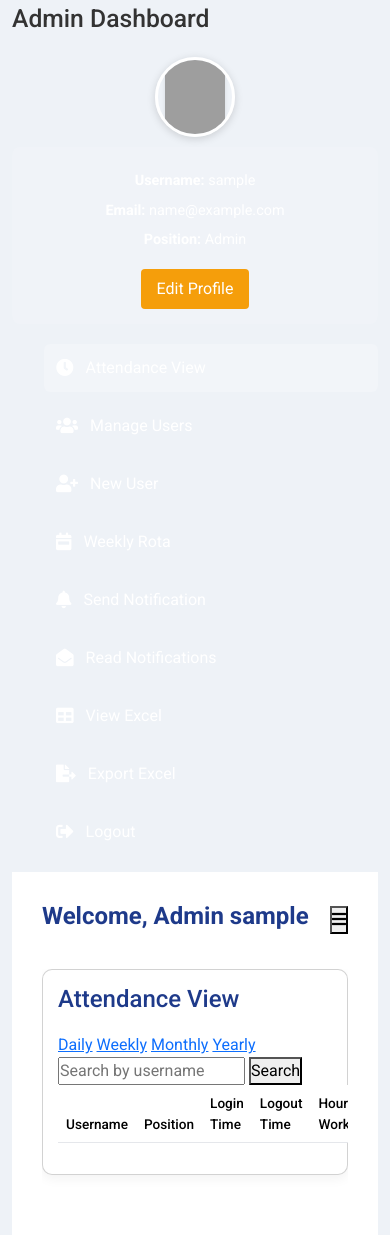
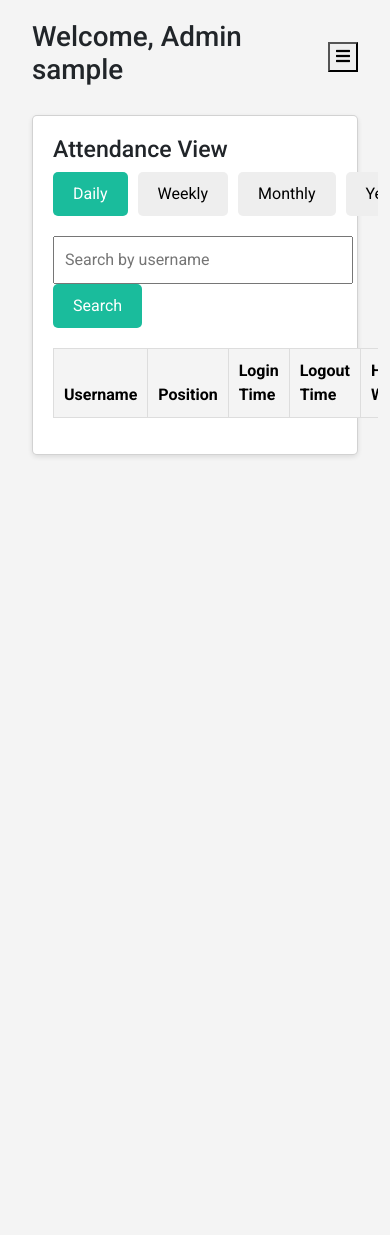
Before and after one commit to jhaishnagit/HRMS-UPDATED-ATTENDANCE-SYSTEM, a Flask app: page /admin in a window 390 px wide. After the commit the page ends 457 px from the top, so only its background shows below. Run offline with Flask 3, Linux system fonts and the light colour scheme; the visitor is signed in with stand-in values (Sample User, id 1); data that the repository does not hold is empty; grey boxes are pictures that could not be loaded.

Commit message:
Update admin.css

```diff
--- a/static/css/admin.css
+++ b/static/css/admin.css
@@ -1,65 +1,176 @@
-* {
+body {
+    font-family: 'Roboto', sans-serif;
+    background-color: #f4f4f4;
     margin: 0;
     padding: 0;
-    box-sizing: border-box;
-    font-family: 'Roboto', sans-serif;
+    display: flex;
+    height: 100vh;
 }
 
-body {
-    background: #eef2f7;
-    min-height: 100vh;
-    color: #333;
-    overflow-x: hidden;
+.container-fluid {
+    display: flex;
+    height: 100%;
 }
 
-.admin-wrapper {
-    display: flex;
-    min-height: 100vh;
-    width: 100%;
-}
-
-.sidebar {
-    width: 280px;
-    background: linear-gradient(180deg, #1e3a8a, #3b82f6);
-    color: #fff;
+.sidebar-pc {
+    width: 250px;
+    background-color: #2c3e50;
+    color: white;
     padding: 20px;
     position: fixed;
     height: 100%;
-    transition: transform 0.3s ease;
-    z-index: 1000;
-    box-shadow: 2px 0 10px rgba(0, 0, 0, 0.1);
     overflow-y: auto;
-    -webkit-overflow-scrolling: touch;
 }
 
-.sidebar.collapsed {
-    transform: translateX(-280px);
+.offcanvas-header {
+    display: flex;
+    justify-content: space-between;
+    align-items: center;
 }
 
-.sidebar-header {
-    text-align: center;
-    padding-bottom: 20px;
-    border-bottom: 1px solid rgba(255, 255, 255, 0.2);
+.sidebar-nav {
+    list-style: none;
+    padding: 0;
 }
 
-.sidebar-header h2 {
-    font-size: 1.5rem;
-    font-weight: 700;
+.sidebar-nav li {
+    margin-bottom: 10px;
+}
+
+.sidebar-nav a {
+    color: white;
+    text-decoration: none;
+    display: flex;
+    align-items: center;
+    padding: 10px;
+    border-radius: 5px;
+    transition: background-color 0.3s;
+}
+
+.sidebar-nav a:hover {
+    background-color: #34495e;
+}
+
+.sidebar-nav .active a {
+    background-color: #1abc9c;
+}
+
+.sidebar-text {
+    margin-left: 10px;
+}
+
+.main-content {
+    flex-grow: 1;
+    padding: 20px;
+    margin-left: 250px;
+    overflow-y: auto;
+}
+
+.header {
+    display: flex;
+    justify-content: space-between;
+    align-items: center;
+    margin-bottom: 20px;
+}
+
+.toggle-btn {
+    display: none;
+}
+
+.flash-messages p {
+    padding: 10px;
+    border-radius: 5px;
+    margin-bottom: 10px;
+}
+
+.success {
+    background-color: #dff0d8;
+    color: #3c763d;
+}
+
+.error {
+    background-color: #f2dede;
+    color: #a94442;
+}
+
+.content-section {
+    display: none;
+}
+
+.content-section.active {
+    display: block;
+}
+
+.card {
+    background-color: white;
+    padding: 20px;
+    border-radius: 5px;
+    box-shadow: 0 2px 5px rgba(0,0,0,0.1);
+    margin-bottom: 20px;
+}
+
+.view-tabs {
+    display: flex;
+    margin-bottom: 20px;
+}
+
+.view-tabs a {
+    padding: 10px 20px;
+    margin-right: 10px;
+    background-color: #eee;
+    border-radius: 5px;
+    text-decoration: none;
+    color: black;
+}
+
+.view-tabs a.active {
+    background-color: #1abc9c;
+    color: white;
+}
+
+.search-form {
+    margin-bottom: 20px;
+}
+
+.search-form input {
+    padding: 10px;
+    width: 300px;
+}
+
+.search-form button {
+    padding: 10px 20px;
+    background-color: #1abc9c;
+    color: white;
+    border: none;
+    border-radius: 5px;
+}
+
+.table {
+    width: 100%;
+    border-collapse: collapse;
+}
+
+.table th, .table td {
+    padding: 10px;
+    border: 1px solid #ddd;
+    text-align: left;
+}
+
+.table th {
+    background-color: #f4f4f4;
 }
 
 .profile-section {
-    margin: 20px 0;
     text-align: center;
+    margin-bottom: 20px;
 }
 
 .profile-circle {
-    width: 80px;
-    height: 80px;
+    width: 100px;
+    height: 100px;
     border-radius: 50%;
     overflow: hidden;
     margin: 0 auto 10px;
-    border: 3px solid #fff;
-    box-shadow: 0 2px 8px rgba(0, 0, 0, 0.15);
 }
 
 .profile-circle img {
@@ -68,363 +179,37 @@
     object-fit: cover;
 }
 
-.profile-info {
-    background: rgba(255, 255, 255, 0.1);
-    border-radius: 8px;
-    padding: 15px;
-}
-
-.profile-info p {
-    font-size: 0.9rem;
-    margin: 8px 0;
-    color: #fff;
-}
-
 .profile-info input {
-    width: 100%;
-    padding: 8px;
-    margin: 5px 0;
-    border: none;
-    border-radius: 4px;
     display: none;
-    font-size: 0.9rem;
 }
 
 .profile-info input.active {
     display: block;
 }
 
-.profile-info button {
-    background: #10b981;
-    color: #fff;
-    border: none;
-    padding: 8px 16px;
-    border-radius: 4px;
-    cursor: pointer;
-    margin-top: 10px;
-    transition: background 0.3s;
-}
-
-.profile-info button:hover {
-    background: #059669;
-}
-
-#edit-profile-btn {
-    background: #f59e0b;
-}
-
-#edit-profile-btn:hover {
-    background: #d97706;
-}
-
 #save-profile-btn {
     display: none;
 }
 
-.sidebar-nav {
-    list-style: none;
-    margin-top: 20px;
+@media (max-width: 991px) {
+    .sidebar-pc {
+        position: fixed;
+        top: 0;
+        left: -250px;
+        width: 250px;
+        height: 100%;
+        transition: left 0.3s;
     }
 
-.sidebar-nav li {
-    margin: 10px 0;
-}
-
-.sidebar-nav li a {
-    color: #fff;
-    text-decoration: none;
-    display: flex;
-    align-items: center;
-    padding: 12px;
-    border-radius: 6px;
-    transition: background 0.3s;
-}
-
-.sidebar-nav li a i {
-    margin-right: 12px;
-    font-size: 1.1rem;
-}
-
-.sidebar-nav li a:hover,
-.sidebar-nav li.active a {
-    background: rgba(255, 255, 255, 0.2);
+    .sidebar-pc.show {
+        left: 0;
     }
 
     .main-content {
-    flex: 1;
-    margin-left: 280px;
-    padding: 30px;
-    background: #fff;
-    transition: margin-left 0.3s ease;
-    overflow-y: auto;
-    -webkit-overflow-scrolling: touch;
-}
-
-.main-content.expanded {
         margin-left: 0;
     }
 
-.header {
-    display: flex;
-    justify-content: space-between;
-    align-items: center;
-    margin-bottom: 30px;
+    .toggle-btn {
+        display: block;
     }
-
-.header h1 {
-    font-size: 2rem;
-    font-weight: 700;
-    color: #1e3a8a;
-    flex: 1;
 }
-
-.menu-toggle {
-    font-size: 1.8rem;
-    color: #1e3a8a;
-    cursor: pointer;
-    width: 40px;
-    height: 40px;
-    display: flex;
-    align-items: center;
-    justify-content: center;
-    background: none;
-    border: none;
-    padding: 0;
-    transition: background 0.3s;
-}
-
-.menu-toggle:hover {
-    background: rgba(59, 130, 246, 0.1);
-    border-radius: 4px;
-}
-
-.flash-messages {
-    margin-bottom: 20px;
-}
-
-.flash-messages p {
-    padding: 12px;
-    border-radius: 6px;
-    font-size: 0.95rem;
-}
-
-.success {
-    background: #d1fae5;
-    color: #065f46;
-}
-
-.error {
-    background: #fee2e2;
-    color: #991b1b;
-}
-
-.search-bar {
-    margin-bottom: 30px;
-}
-
-.search-bar form {
-    display: flex;
-    gap: 10px;
-}
-
-.search-bar input {
-    flex: 1;
-    padding: 12px;
-    border: 1px solid #d1d5db;
-    border-radius: 6px;
-    font-size: 1rem;
-    outline: none;
-    transition: border-color 0.3s;
-}
-
-.search-bar input:focus {
-    border-color: #3b82f6;
-}
-
-.search-bar button {
-    background: #3b82f6;
-    color: #fff;
-    border: none;
-    padding: 12px 20px;
-    border-radius: 6px;
-    cursor: pointer;
-    transition: background 0.3s;
-}
-
-.search-bar button:hover {
-    background: #1e3a8a;
-}
-
-.card {
-    background: #fff;
-    border-radius: 10px;
-    box-shadow: 0 4px 12px rgba(0, 0, 0, 0.05);
-    padding: 20px;
-    margin-bottom: 30px;
-}
-
-.card h3 {
-    font-size: 1.5rem;
-    margin-bottom: 20px;
-    color: #1e3a8a;
-}
-
-.card h4 {
-    font-size: 1.2rem;
-    margin-bottom: 15px;
-    color: #374151;
-}
-
-table {
-    width: 100%;
-    border-collapse: collapse;
-    font-size: 0.95rem;
-}
-
-th, td {
-    padding: 14px;
-    text-align: left;
-    border-bottom: 1px solid #e5e7eb;
-}
-
-th {
-    background: #3b82f6;
-    color: #fff;
-    font-weight: 500;
-}
-
-tr:hover {
-    background: #f9fafb;
-}
-
-img {
-    max-width: 80px;
-    border-radius: 4px;
-    box-shadow: 0 2px 4px rgba(0, 0, 0, 0.1);
-}
-
-.hours-red {
-    color: #ef4444;
-    font-weight: 500;
-}
-
-.hours-green {
-    color: #10b981;
-    font-weight: 500;
-}
-
-.edit-user-btn, .save-user-btn, .approve-btn, .reject-btn {
-    background: #f59e0b;
-    color: #fff;
-    border: none;
-    padding: 8px 16px;
-    border-radius: 4px;
-    cursor: pointer;
-    transition: background 0.3s;
-    margin: 0 5px;
-}
-
-.edit-user-btn:hover, .save-user-btn:hover {
-    background: #d97706;
-}
-
-.approve-btn {
-    background: #10b981;
-}
-
-.approve-btn:hover {
-    background: #059669;
-}
-
-.reject-btn {
-    background: #ef4444;
-}
-
-.reject-btn:hover {
-    background: #dc2626;
-}
-
-.save-user-btn {
-    display: none;
-}
-
-.rota-upload {
-    margin-top: 20px;
-}
-
-.rota-upload input[type="file"] {
-    display: block;
-    margin-bottom: 10px;
-}
-
-.attendance-view-links a {
-    text-decoration: none;
-    color: #333;
-}
-
-.attendance-view-links a:hover {
-    color: #3b82f6;
-}
-
-.notification-form {
-    margin-top: 20px;
-}
-
-.notification-form textarea {
-    width: 100%;
-    padding: 10px;
-    border: 1px solid #d1d5db;
-    border-radius: 6px;
-    resize: vertical;
-}
-
-.notification-form button {
-    background: #10b981;
-    color: #fff;
-    border: none;
-    padding: 10px 20px;
-    border-radius: 6px;
-    cursor: pointer;
-    margin-top: 10px;
-}
-
-.notification-form button:hover {
-    background: #059669;
-}
-
-.content-section {
-    display: none;
-}
-
-.content-section.active {
-    display: block;
-    overflow-y: auto;
-    max-height: calc(100vh - 100px);
-    -webkit-overflow-scrolling: touch;
-}
-
-@media (max-width: 1024px) {
-    .sidebar { width: 240px; }
-    .main-content { margin-left: 240px; }
-    .sidebar.collapsed { transform: translateX(-240px); }
-}
-
-@media (max-width: 768px) {
-    .sidebar { width: 280px; transform: translateX(-280px); position: fixed; z-index: 1000; }
-    .sidebar.collapsed { transform: translateX(-280px); }
-    .sidebar:not(.collapsed) { transform: translateX(0); }
-    .main-content { margin-left: 0; }
-    .main-content.expanded { margin-left: 0; }
-    .header h1 { font-size: 1.5rem; }
-    table { font-size: 0.85rem; }
-    img { max-width: 60px; }
-    .menu-toggle { width: 36px; height: 36px; font-size: 1.5rem; }
-}
-
-@media (max-width: 480px) {
-    .header { flex-direction: row; align-items: center; gap: 10px; }
-    .search-bar form { flex-direction: column; }
-    .search-bar button { width: 100%; }
-    .card { padding: 15px; }
-    .menu-toggle { width: 32px; height: 32px; font-size: 1.3rem; }
-}
```
Lines whose indentation alone changed are shown as unchanged.
